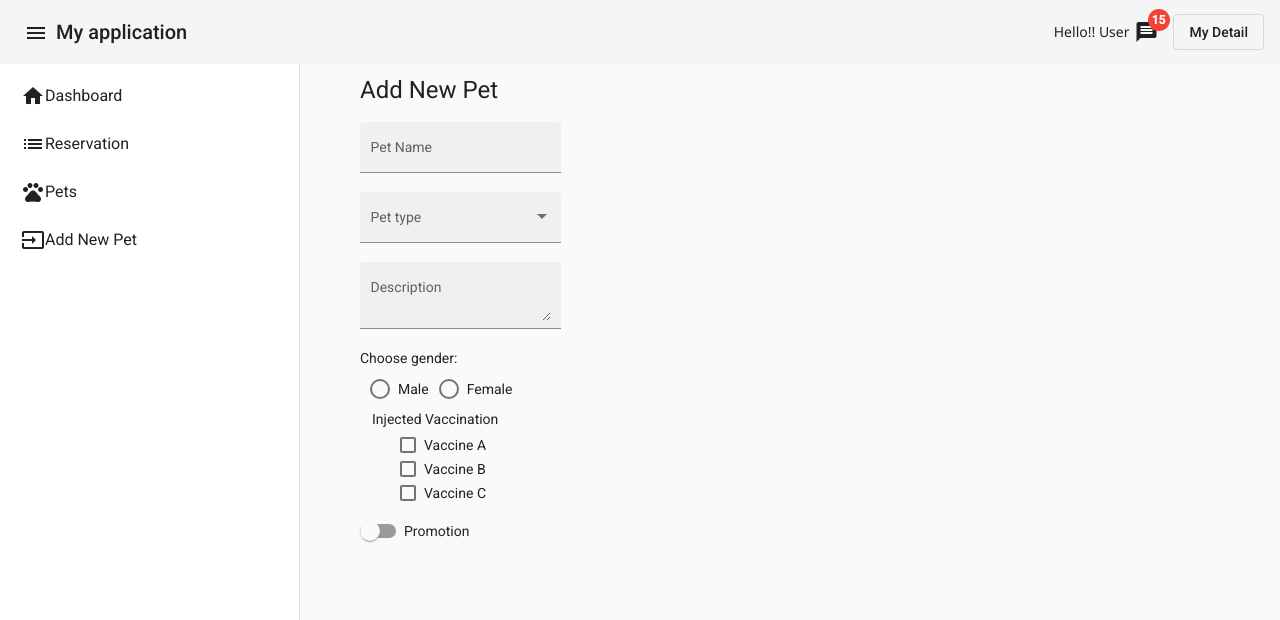
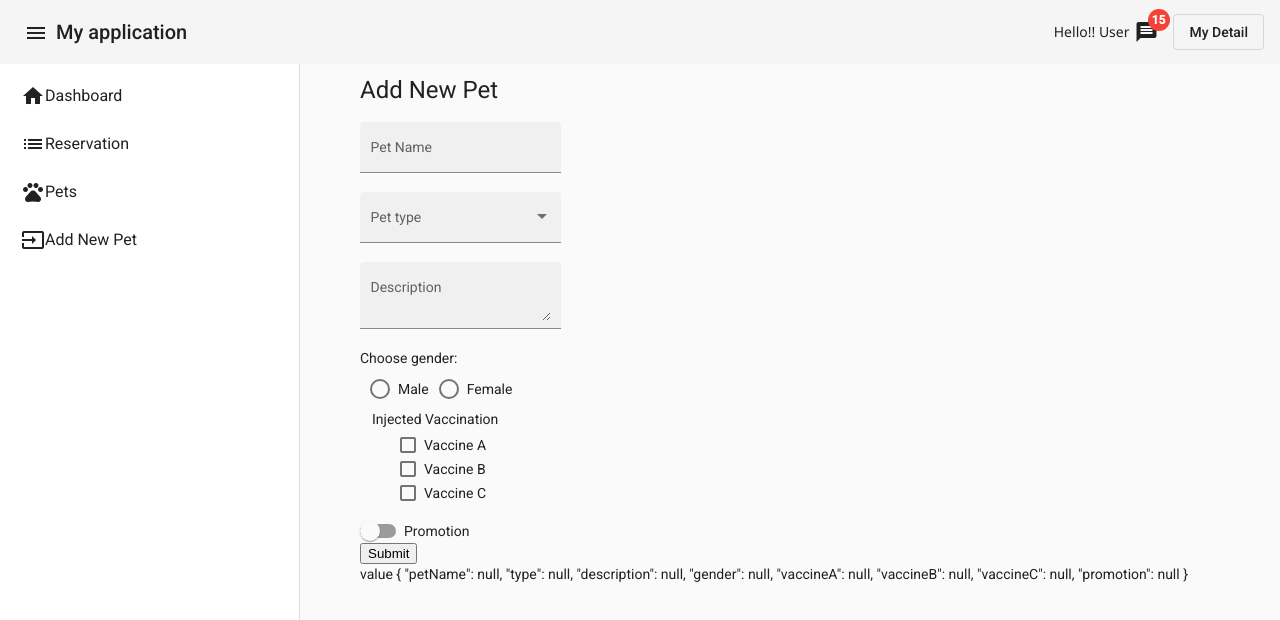
Before and after one commit to diamondPhan/Material-demo, an Angular app: page /addnewpet in a window 1280 px wide. Shown: the top 620 px of the page. Built offline with nearby package versions, Linux system fonts and the light colour scheme.

Commit message:
get data add new pet form

```diff
--- a/src/app/addnewpet/addnewpet.component.html
+++ b/src/app/addnewpet/addnewpet.component.html
@@ -1,75 +1,52 @@
-<div class="addPet">
+<div class="addPet" >
 <h1>Add New Pet</h1>
-<!-- <div class="card" >
-    <div class="card-header">
-      File Upload
-    </div>
-    <div class="card-body">
-      <mat-form-field>
-    <div>
-      <mat-toolbar> -->
-        <!-- Display files names -->
-        <!-- <input matInput [(ngModel)]="fileAttr" readonly name="name" /> -->
-
-        <!-- Browse Button -->
-        <!-- <button mat-flat-button color="primary">
-          Browse File
-        </button>
-      </mat-toolbar> -->
-
-      <!-- Fetch selected filed on change -->
-      <!-- <input type="file" #fileInput id="uploadFile" (change)="uploadFileEvt($event)" name="uploadFile" multiple="multiple"
-        accept="image/*" />
-    </div>
-  </mat-form-field>
-    </div> -->
-
-    <!-- <div class="card-footer">
-      <div><img src="{{dataimage}}" width="300px"></div>
-    </div>
-  </div> -->
+<form [formGroup]="addNewForm" (ngSubmit)="onSubmit()">
   <!-- form input start -->
   <mat-form-field appearance="fill">
-    <mat-label>Pet Name</mat-label>
-    <input matInput>
+    <mat-label >Pet Name</mat-label>
+    <input matInput formControlName="petName" >
   </mat-form-field><br>
+
   <mat-form-field appearance="fill">
     <mat-label>Pet type</mat-label>
-    <mat-select>
-      <mat-option value="one">Shiba</mat-option>
-      <mat-option value="two">Alaska</mat-option>
+    <mat-select formControlName="type">
+      <mat-option value="shiba">Shiba</mat-option>
+      <mat-option value="alaska">Alaska</mat-option>
     </mat-select>
   </mat-form-field><br>
   <mat-form-field appearance="fill">
     <mat-label>Description</mat-label>
-    <textarea matInput></textarea>
+    <textarea matInput formControlName="description"></textarea>
   </mat-form-field><br>
 
-  <mat-radio-group aria-label="Select an option">
+  <mat-radio-group aria-label="Select an option" formControlName="gender">
       <mat-label>Choose gender:</mat-label><br>
-    <mat-radio-button value="1" class="radio-button">Male</mat-radio-button>
-    <mat-radio-button value="2">Female</mat-radio-button>
+    <mat-radio-button value="male" class="radio-button">Male</mat-radio-button>
+    <mat-radio-button value="female">Female</mat-radio-button>
   </mat-radio-group>
 
-  <section class="example-section">
+  <section class="example-section" >
     <mat-label class="example-margin">Injected Vaccination</mat-label>
     <ul>
         <li>
-          <mat-checkbox>Vaccine A</mat-checkbox>
+          <mat-checkbox formControlName="vaccineA">Vaccine A</mat-checkbox>
         </li>
         <li>
-            <mat-checkbox>Vaccine B</mat-checkbox>
+            <mat-checkbox formControlName="vaccineB">Vaccine B</mat-checkbox>
           </li>
           <li>
-            <mat-checkbox>Vaccine C</mat-checkbox>
+            <mat-checkbox formControlName="vaccineC">Vaccine C</mat-checkbox>
           </li>
 
       </ul>
   </section>
   <section>
-  <mat-slide-toggle>
+  <mat-slide-toggle formControlName="promotion">
     Promotion
   </mat-slide-toggle>
 </section>
-  <!-- form input end -->
+<button type="submit">Submit</button>
+</form>
+<p>value {{addNewForm.value |json}}</p>
+   <!-- form input end -->
 </div>
--- a/src/app/addnewpet/addnewpet.component.ts
+++ b/src/app/addnewpet/addnewpet.component.ts
@@ -1,4 +1,5 @@
 import { Component, OnInit,VERSION, ViewChild, ElementRef } from '@angular/core';
+import { FormBuilder, FormControl, FormGroup,ReactiveFormsModule, Validators } from '@angular/forms';
 
 @Component({
   selector: 'app-addnewpet',
@@ -6,44 +7,27 @@ import { Component, OnInit,VERSION, ViewChild, ElementRef } from '@angular/core'
   styleUrls: ['./addnewpet.component.css']
 })
 export class AddnewpetComponent implements OnInit {
-
-  constructor() { }
+  public addNewForm=new FormGroup({
+    petName:new FormControl(),
+    type: new FormControl(),
+    description: new FormControl(),
+    gender: new FormControl(),
+    vaccineA:new FormControl(),
+    vaccineB:new FormControl(),
+    vaccineC:new FormControl(),
+    promotion:new FormControl()
+});
+// addNewForm: FormGroup;
+  constructor(private fb:FormBuilder) { }
 
   ngOnInit(): void {
+    // this.addNewForm=this.fb.group({
+    //   petName:['hihi',Validators.required]
+    // })
   }
-  ame = 'Angular ' + VERSION.major;
-  dataimage:any;
+onSubmit(){
+  let temp = JSON.stringify(this.addNewForm.value);
+  console.log("name:"+ temp);
+}
 
-   @ViewChild('fileInput') fileInput: ElementRef;
-  fileAttr = 'Choose File';
-
-
-  uploadFileEvt(imgFile: any) {
-  //   if (imgFile.target.files && imgFile.target.files[0]) {
-  //     this.fileAttr = '';
-  //     Array.from(imgFile.target.files).forEach((file: File) =>
-  //       {
-  //       this.fileAttr += file.name ;
-  //     }
-  //     );
-
-  //     // HTML5 FileReader API
-  //     let reader = new FileReader();
-  //     reader.onload = (e: any) => {
-  //       let image = new Image();
-  //       image.src = e.target.result;
-  //       image.onload = rs => {
-  //         let imgBase64Path = e.target.result;
-  //         console.log(imgBase64Path);
-  //         this.dataimage = imgBase64Path;
-  //       };
-  //     };
-  //     reader.readAsDataURL(imgFile.target.files[0]);
-
-  //     // Reset if duplicate image uploaded again
-  //     this.fileInput.nativeElement.value = "";
-  //   } else {
-  //     this.fileAttr = 'Choose File';
-  //   }
-   }
 }
--- a/src/app/app.module.ts
+++ b/src/app/app.module.ts
@@ -1,5 +1,6 @@
 import { BrowserModule } from '@angular/platform-browser';
 import { NgModule } from '@angular/core';
+import { FormsModule, ReactiveFormsModule} from '@angular/forms';
 
 import { AppRoutingModule } from './app-routing.module';
 import { AppComponent } from './app.component';
@@ -52,6 +53,7 @@ import {MatTreeModule} from '@angular/material/tree';
 import {OverlayModule} from '@angular/cdk/overlay';
 import { CarditemComponent } from './carditem/carditem.component';
 import { AddnewpetComponent } from './addnewpet/addnewpet.component';
+
 @NgModule({
   declarations: [
     AppComponent,
@@ -62,7 +64,9 @@ import { AddnewpetComponent } from './addnewpet/addnewpet.component';
   ],
   imports: [
     BrowserModule,
-      AppRoutingModule,
+    FormsModule,
+    ReactiveFormsModule,
+    AppRoutingModule,
     BrowserAnimationsModule,
     A11yModule,
     ClipboardModule,
--- a/src/app/itemlist/itemlist.component.html
+++ b/src/app/itemlist/itemlist.component.html
@@ -16,7 +16,7 @@
       </mat-form-field>
 
       <mat-form-field>
-        <mat-label>Age</mat-label>
+        <mat-label>Phone Number</mat-label>
         <input matInput type="number" min="1">
       </mat-form-field>
   <!-- #docregion action-bar -->
```
